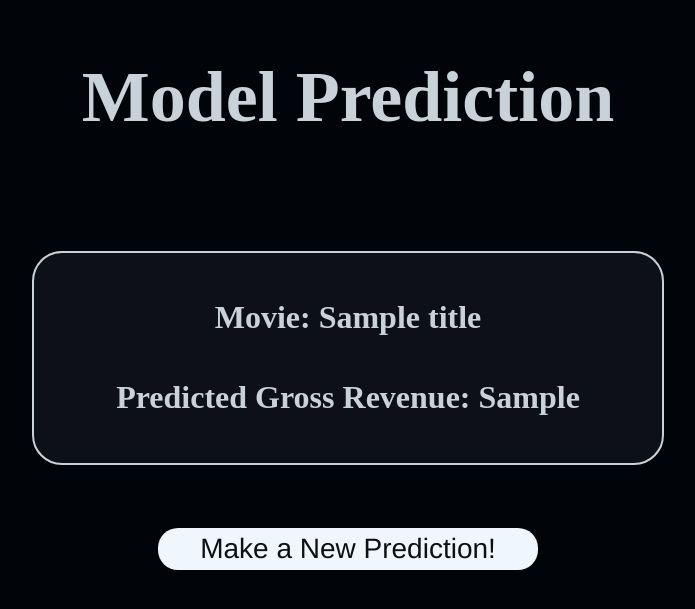
After one commit to rolex-price-estimator/Gross-Movie-Revenues, a Flask app: template src/server/templates/predicted.html in a window 1280 px wide. The commit adds this page. Shown: the top 609 px of the page, without its empty margins (292-987 px from the left). Run offline with Flask 2, Linux system fonts and the light colour scheme; the template is opened without the code that fills it: most values are stand-ins (such as "Sample title", 1, 10 or a date in 2020).

Commit message:
implemented server

```diff
--- a/src/server/server.py
+++ b/src/server/server.py
@@ -1,20 +1,54 @@
 from flask import Flask, request, render_template
+from db_queries.movienames import getMovieNames
+from model_prediction.predict import apiQuery
 
 # declare a flap initialized to a Flask instance
 app = Flask(__name__)
 
+# initialize a cache to mitigate need for duplicate request when user returns to root endpoint
+movieTitlesCache = []
+nameAttributecache = []
+
 # define an endpoint to return the main html form
 @app.route('/', methods=['GET'])
 def index():
+  # query database for movie names to add to form options
+  # if they aren't already stored in the cache and store in cache
+  # if not movieTitlesCache:
+  if not movieTitlesCache:
+    movietitles, nameAttributes = getMovieNames()
+    for title in movietitles:
+      movieTitlesCache.append(title)
+    for name in nameAttributes:
+      nameAttributecache.append(name)
+
   # render_template looks for files within a 'templates' directory
   # accepts key-word arguments to render in html document
-  return render_template("index.html")
+  return render_template("index.html", movie_titles = movieTitlesCache, movie_attributes = nameAttributecache)
 
 
 # endpoint to make model predictions
 @app.route('/predict', methods=['POST'])
 def predict():
-  return
+  print("Request Sent!")
+  # store movie title in a variable to be called in API
+  data = request.form.get("movie_titles")
+  # check if the movie data has an underscore, meaning spaces were parsed to store in attribute
+  if data.find('_') != -1:
+    data_list = data.split('_')
+    title = " ".join(data_list)
+  else:
+    title = data
+
+  print("Title: ", title)
+  print("char: ", title[-1])
+
+  # make API request with current title and store predicted results
+  prediction = apiQuery(title)
+
+  print(prediction)
+
+  return render_template("predicted.html", model_prediction = prediction, title = title)
 
 
 if __name__ == '__main__':
--- a/src/server/static/styles/index.css
+++ b/src/server/static/styles/index.css
@@ -1,4 +1,116 @@
-#title {
+body {
+  background: #010409;
+  color: #c9d1d9;
+
+}
+
+.title {
   display: flex;
   justify-content: center;
+  font-size: 36px;
 }
+
+.form {
+  display: flex;
+  flex-direction: column;
+  justify-content: center;
+  align-items: center;
+  background: #0d1117;
+  border: 2px solid #c9d1d9;
+  border-radius: 30px;
+  margin: 5% 25%;
+  padding: 2%
+}
+
+.header {
+  font-size: 32px;
+}
+
+.box {
+  display: flex;
+  flex-direction: column;
+  justify-content: center;
+  align-items: center;
+}
+
+
+select {
+  padding: 10px;
+  border-radius: 15px;
+  font-family: 'Franklin Gothic Medium', 'Arial Narrow', Arial, sans-serif;
+  background: #eff6fd;
+  font-size: 20px;
+  outline: none;
+  z-index: 10;
+}
+
+select:hover {
+  cursor: pointer;
+}
+
+.submit {
+  font-family: 'Franklin Gothic Medium', 'Arial Narrow', Arial, sans-serif;
+  background: #eff6fd;
+  border-radius: 20px;
+  font-size: 20px;
+  padding: 5px;
+  margin: 10px;
+}
+
+.submit:hover {
+  transition-duration: .4s;
+  background-color: #0d1117;
+  color: #eff6fd;
+  cursor: pointer;
+}
+
+
+/* predicted.html extras */
+#form {
+  display: flex;
+  flex-direction: column;
+  justify-content: center;
+  align-items: center;
+  background: #0d1117;
+  border: 2px solid #c9d1d9;
+  border-radius: 30px;
+  margin: 5% 25%;
+  padding: 2%
+}
+
+/* .newPred{
+  font-family: 'Franklin Gothic Medium', 'Arial Narrow', Arial, sans-serif;
+  background: #eff6fd;
+  color: #0d1117;
+  border-radius: 20px;
+  margin: 5% 35%;
+  padding: 5px 0px;
+}
+
+.newPred:hover {
+  color: #eff6fd;
+  background: #0d1117;
+  transition-duration: .3s;
+} */
+
+a {
+  display: flex;
+  flex-direction: column;
+  justify-content: center;
+  align-items: center;
+  font-size: 28px;
+  text-decoration: none;
+  background: #eff6fd;
+  color: #0d1117;
+  border-radius: 20px;
+  margin: 5% 35%;
+  padding: 5px 0px;
+  font-family: 'Franklin Gothic Medium', 'Arial Narrow', Arial, sans-serif;
+}
+
+a:hover {
+  cursor: pointer;
+  transition-duration: .3s;
+  background: #07ca00;
+  color: #eff6fd;
+}
--- /dev/null
+++ b/src/server/templates/predicted.html
@@ -0,0 +1,26 @@
+<!DOCTYPE html>
+<html lang="en">
+<head>
+  <meta charset="UTF-8">
+  <meta http-equiv="X-UA-Compatible" content="IE=edge">
+  <meta name="viewport" content="width=device-width, initial-scale=1.0">
+  <link rel="stylesheet" href="{{ url_for('static', filename='styles/index.css') }}">
+
+  <title>Prediction</title>
+</head>
+<body>
+  <div class="title">
+    <h1>Model Prediction</h1>
+  </div>
+  <div class="form">
+
+    <h1 class="header">Movie: {{title}}</h1>
+    <h1 class="header">Predicted Gross Revenue: {{model_prediction}}</h1>
+
+  </div>
+
+  <div class="newPred">
+    <a href="/">Make a New Prediction!</a>
+  </div>
+</body>
+</html>
```
Also changed, not shown: src/server/db_queries/movienames.py (added, +49 -0 lines), src/server/model_prediction/predict.py (added, +56 -0 lines), src/server/templates/index.html (+21 -3 lines), web_scraper/scrape_csv/Files/database_info/database_table_structures.txt (deleted, +0 -51 lines), src/server/db_queries/database_info/dbinformation.py (renamed from web_scraper/scrape_csv/Files/database_info/dbinformation.py).
